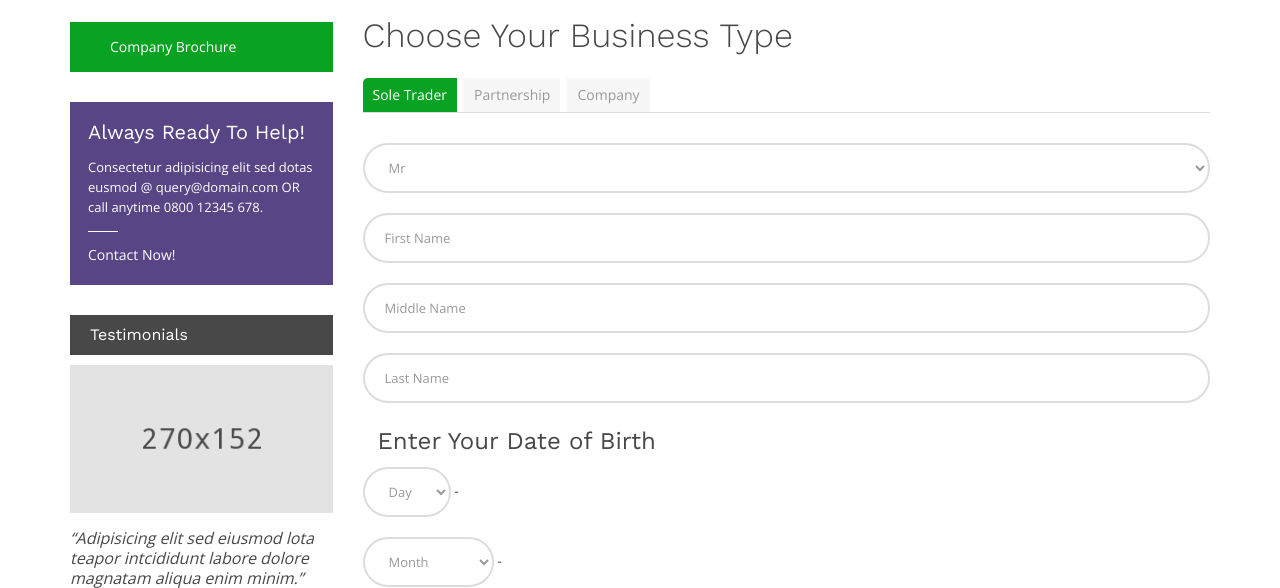
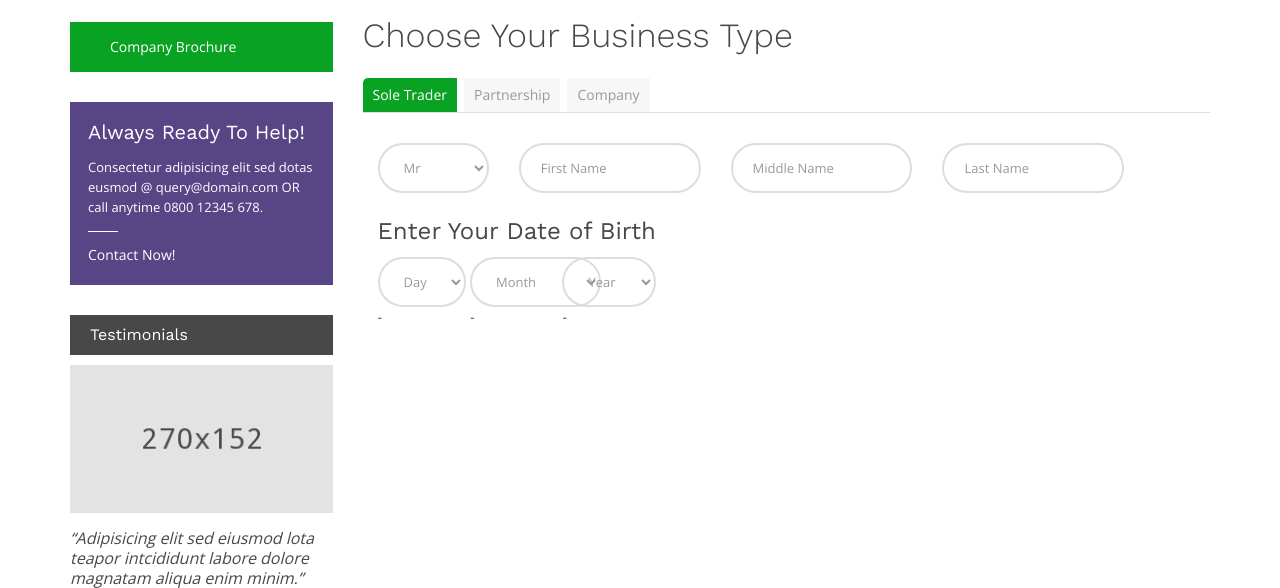
Before and after one commit to prasamsam/bmantra-laravel, a Laravel app: page /forms/abn-registration-sole-trader in a window 1280 px wide. Shown: the part 401-989 px from the top of the page. Run offline with Laravel 8, Linux system fonts and the light colour scheme; data that the repository does not hold is empty; settings files or empty folders that the repository lacks are supplied; parts of the project's set-up code (start-up, migrations or seed data) failed here and were passed over; some libraries are stand-ins or nearby versions.

Commit message:
form update

```diff
--- a/resources/views/Front/Page/Forms/abnformsole.blade.php
+++ b/resources/views/Front/Page/Forms/abnformsole.blade.php
@@ -55,24 +55,24 @@
                                             <form action="" method="">
                                                 <div class="row">
                                                     <div class="col-md-12 col-lg-12">
-                                                        <div class="form-group">
+                                                        <div class="form-group col-md-2 col-lg-2">
                                                             <select class="form-control" name="title" id="title">
                                                                 <option>Mr</option>
                                                                 <option>Miss</option>
                                                                 <option>Mrs</option>
                                                             </select>
                                                         </div>
-                                                        <div class="form-group">
+                                                        <div class="form-group col-md-3 col-lg-3">
                                                             <input type="text" class="form-control" id="firstname"
                                                                    name="firstname" placeholder="First Name">
                                                         </div>
 
-                                                        <div class="form-group">
+                                                        <div class="form-group col-md-3 col-lg-3">
                                                             <input type="text" class="form-control" id="middlename"
                                                                    name="middlename" placeholder="Middle Name">
                                                         </div>
 
-                                                        <div class="form-group">
+                                                        <div class="form-group col-md-3 col-lg-3">
                                                             <input type="text" class="form-control" id="lastname"
                                                                    name="lastname" placeholder="Last Name">
                                                         </div>
@@ -84,7 +84,7 @@
                                                             <div class="container">
                                                                 <h3>Enter Your Date of Birth</h3>
                                                             </div>
-                                                <div class="form-group">
+                                                <div class="form-group col-md-2 col-lg-2">
                                                     <select name="day" id="day">
                                                         <option>Day</option>
                                                         <option>1</option>
@@ -120,7 +120,7 @@
                                                         <option>31</option>
                                                     </select> -
                                                 </div>
-                                                            <div class="form-group">
+                                                            <div class="form-group col-md-2 col-lg-2">
                                                                 <select name="month" id="month">
                                                                     <option>Month</option>
                                                                     <option>January</option>
@@ -137,7 +137,7 @@
                                                                     <option>December</option>
                                                                 </select> -
                                                             </div>
-                                                            <div class="form-group">
+                                                            <div class="form-group col-md-2 col-lg-2">
                                                                 <select name="year" id="year">
                                                                     <option>Year</option>
                                                                     <option>1920</option>
```
